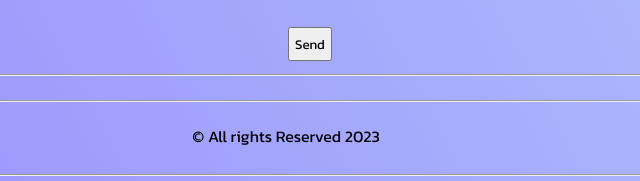
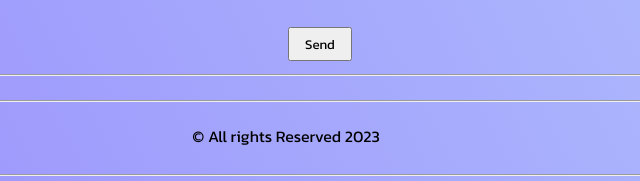
Before and after one commit to GilaniRabbu/portfolio-project, a plain HTML site: page index.html in a window 1280 px wide. Shown: the part 2263-2444 px from the top of the page, 354-994 px from the left. Drawn offline with Linux system fonts and the light colour scheme.

Commit message:
Initial commit

```diff
--- a/index.html
+++ b/index.html
@@ -180,7 +180,7 @@
                 <label for="message">Message</label><br>
                 <textarea cols="40" rows="5" id="message">Type your message</textarea>
                 <br><br>
-                <button type="submit" style="padding: 5px;">Send</button>
+                <button type="submit" style="padding: 5px 15px;">Send</button>
               </form>
             </td>
           </tr>
```
